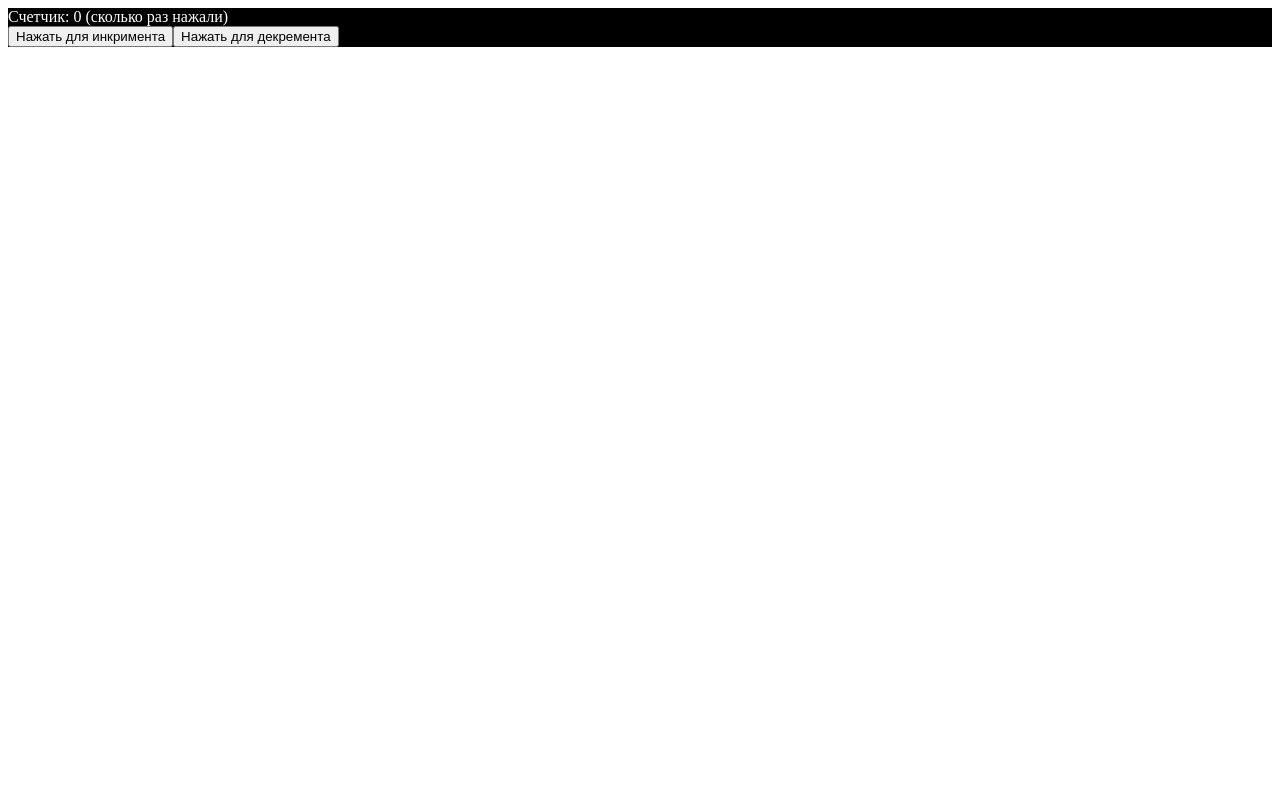
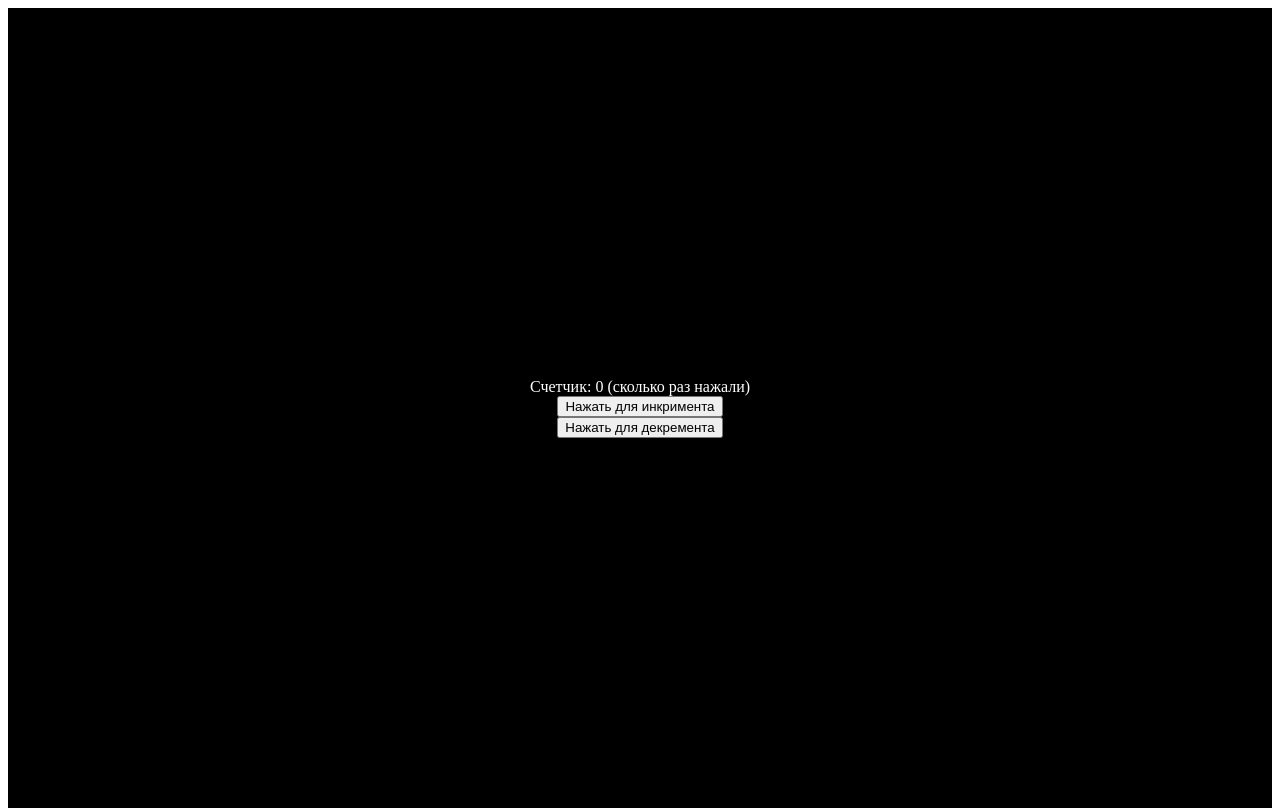
Before and after one commit to ElmirKuba/invest-helper-react-vite-pwa, a React (Vite) app: page / in a window 1280 px wide. Built offline with nearby package versions, Linux system fonts and the light colour scheme.

Commit message:
pwa: тестирование 13

```diff
--- a/src/App.css
+++ b/src/App.css
@@ -1,4 +1,9 @@
 .App {
+  min-height: 100%;
   background-color: black;
   color: white;
+  display: flex;
+  flex-direction: column;
+  justify-content: center;
+  align-items: center;
 }
--- a/src/index.css
+++ b/src/index.css
@@ -0,0 +1,11 @@
+*,
+*::after,
+*::before {
+  box-sizing: border-box;
+}
+
+html,
+body,
+#root {
+  height: 100%;
+}
```
